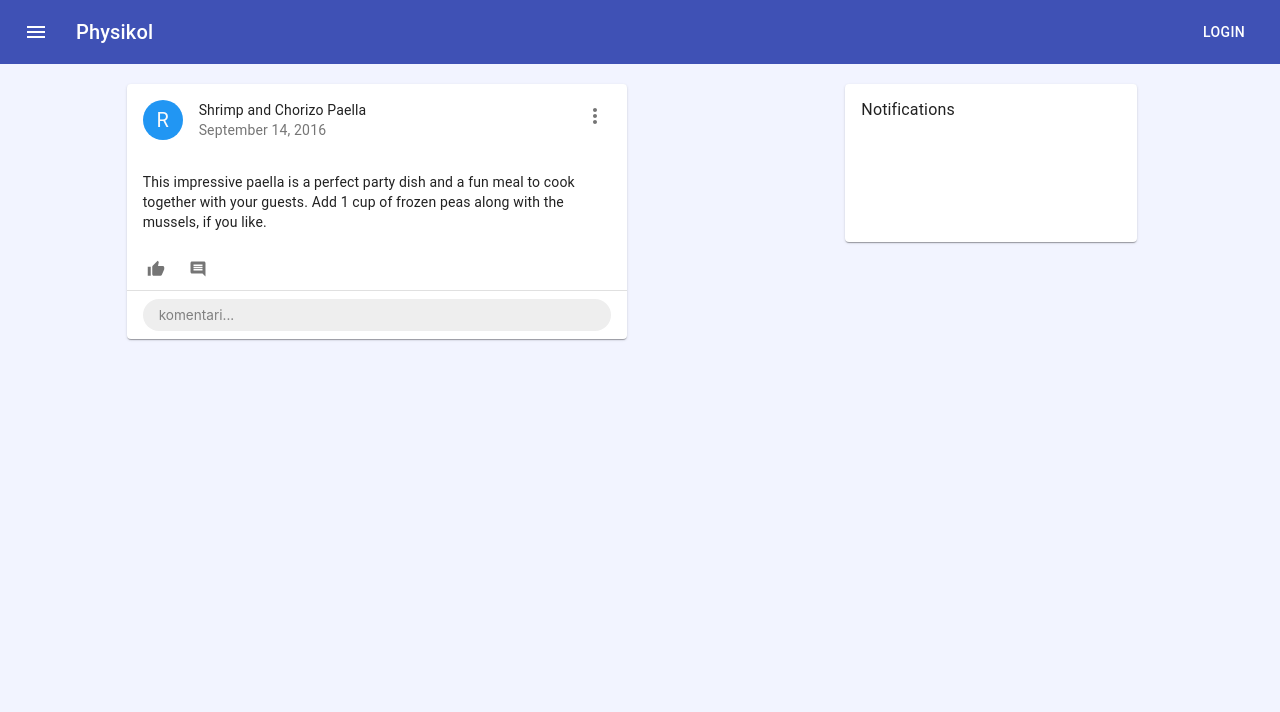
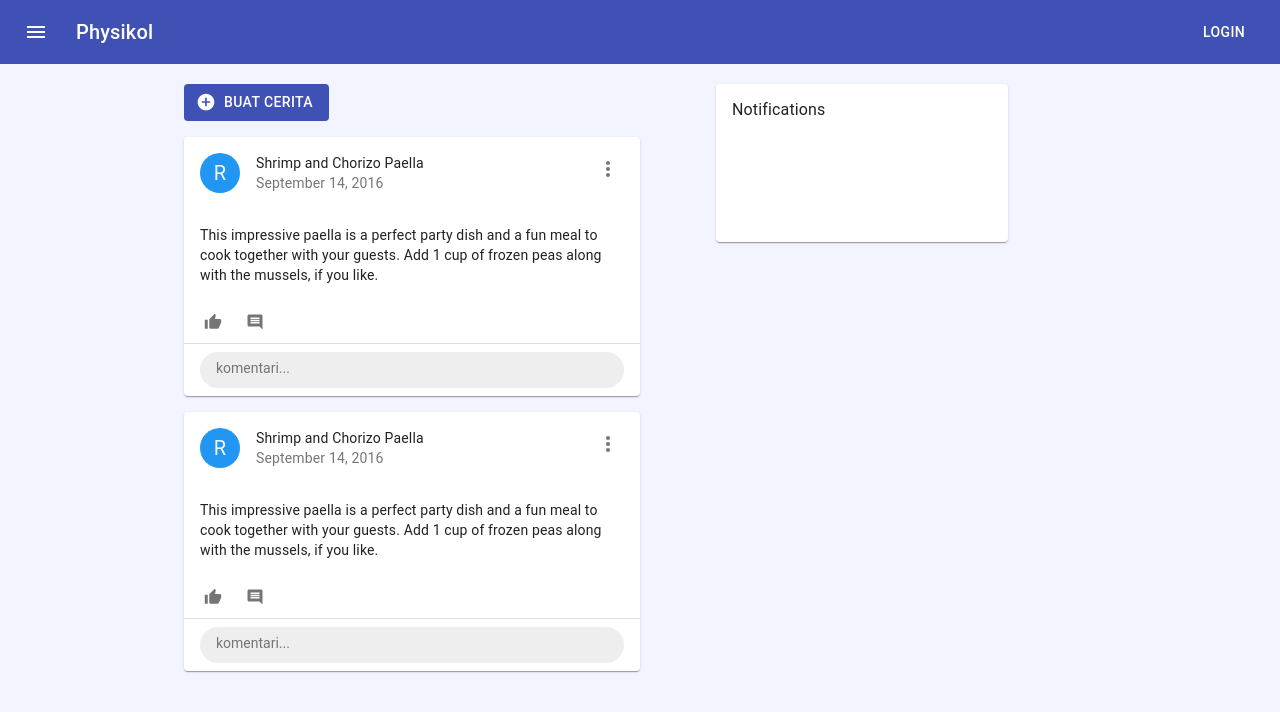
Before and after one commit to FiqriJml/socialmedia-app, a React (Create React App) app: page / in a window 1280 px wide. Shown: the top 712 px of the page. Built offline with nearby package versions, Linux system fonts and the light colour scheme.

Commit message:
Buat commponent CreateStory dengan menggunakan dialog

```diff
--- a/package.json
+++ b/package.json
@@ -11,6 +11,7 @@
     "react": "^16.13.1",
     "react-dom": "^16.13.1",
     "react-scripts": "3.4.1",
+    "react-textarea-autosize": "^8.0.1",
     "typeface-roboto": "0.0.75"
   },
   "scripts": {
--- a/src/App.css
+++ b/src/App.css
@@ -1,10 +1,8 @@
 .editor {
-    border: solid 1px gray;
-    width: 300px;
-    height: 100px;
-    padding: 6px;
-    overflow: scroll;
+    /* width: 100%; */
+      max-width:500;
     font-size: 0.85rem;
+    outline: 0px solid transparent;
   }
   [contenteditable][placeholder]:empty:before {
     content: attr(placeholder);
--- a/src/App.js
+++ b/src/App.js
@@ -5,12 +5,13 @@ import Container from '@material-ui/core/Container';
 import Story from './components/story/Story';
 import Grid from '@material-ui/core/Grid';
 import Notifications from './components/dashboard/Notifications';
+import CreateStory from './components/story/CreateStory';
 
 function App() {
   return (
     <div className="App">
       <Navigation/>
-      <Container >
+      <Container maxWidth="md">
         <br/>
         <Grid
           container
@@ -19,14 +20,14 @@ function App() {
           direction="row"
           style={{ minHeight: '100vh' }}
         >
-          <Grid item xs={1} >
-          </Grid>
-          <Grid item xs={6} >
+          <Grid item xs={12} md={6} >
+            <CreateStory/>
+            <Story/>
             <Story/>
           </Grid>
-          <Grid item xs={1} >
+          <Grid item sm={1} xs={0} >
           </Grid>
-          <Grid item xs={3} >
+          <Grid item xs={12} sm >
             <Notifications/>
           </Grid>
 
--- a/src/components/story/CreateStory.js
+++ b/src/components/story/CreateStory.js
@@ -0,0 +1,72 @@
+import React, { Fragment } from 'react';
+import Button from '@material-ui/core/Button';
+import AddIcon from '@material-ui/icons/AddCircle';
+import Dialog from '@material-ui/core/Dialog';
+import DialogActions from '@material-ui/core/DialogActions';
+import DialogContent from '@material-ui/core/DialogContent';
+import DialogContentText from '@material-ui/core/DialogContentText';
+import DialogTitle from '@material-ui/core/DialogTitle';
+
+import TextArea from 'react-textarea-autosize';
+import { makeStyles } from '@material-ui/core/styles';
+import { grey } from '@material-ui/core/colors';
+import { Divider } from '@material-ui/core';
+
+const useStyles = makeStyles(() => ({
+  root: {
+    width: 800
+  },
+  textarea: {
+    padding: 0,
+    fontSize: 20,
+    fontFamily: '"Roboto", "Helvetica", "Arial", sans-serif',
+    width: '100%',
+    outline: '0px solid transparent',
+    border: 0,
+    resize: 'none !important',
+    backgroundColor: 'transparent',
+  },
+  panelTextarea: {
+    padding: '8px 16px 6px 16px',
+    backgroundColor: grey[50],
+  }
+}))
+
+export default function CreateStory() {
+  const [open, setOpen] = React.useState(false);
+  const classes = useStyles();
+
+  const handleClickOpen = () => {
+    setOpen(true);
+  };
+
+  const handleClose = () => {
+    setOpen(false);
+  };
+  return (
+    <Fragment>
+      <Button onClick={handleClickOpen} disableElevation variant="contained" color="primary" startIcon={<AddIcon />} >
+        Buat Cerita
+      </Button>
+      <Dialog fullWidth open={open} onClose={handleClose} aria-labelledby="form-dialog-title">
+        <DialogTitle id="form-dialog-title">Buat Cerita</DialogTitle>
+        <Divider/>
+        <DialogContent>
+          <br/>
+          <div className={classes.panelTextarea}>
+            <TextArea
+              className={classes.textarea}
+              placeholder="Tulis cerita anda disini...">
+
+            </TextArea>
+          </div>
+        </DialogContent>
+        <DialogActions>
+          <Button variant="contained" onClick={handleClose} color="primary">
+            Kirim
+          </Button>
+        </DialogActions>
+      </Dialog>
+    </Fragment>
+  );
+}
--- a/src/components/story/Story.js
+++ b/src/components/story/Story.js
@@ -14,10 +14,13 @@ import CardActions from '@material-ui/core/CardActions';
 import ThumbUpIcon from '@material-ui/icons/ThumbUp';
 import CommentIcon from '@material-ui/icons/Comment';
 
+import TextareaAutosize from 'react-textarea-autosize';
+
 import Divider from '@material-ui/core/Divider';
 const useStyles = makeStyles((theme) => ({
     root: {
       maxWidth:500,
+      marginTop: 16,
     },
     avatar: {
       backgroundColor: blue[500],
@@ -29,9 +32,14 @@ const useStyles = makeStyles((theme) => ({
       borderRadius: 20,
     },
     comment: {
-      fontSize: '0.85rem',
+      padding: 0,
+      fontSize: '0.875rem',
+      fontFamily: '"Roboto", "Helvetica", "Arial", sans-serif',
       width: '100%',
       outline: '0px solid transparent',
+      border: 0,
+      resize: 'none !important',
+      backgroundColor: 'transparent',
     },
     cardActions: {
       paddingBottom: 0,
@@ -85,7 +93,11 @@ export default function Story() {
         {/* <InputBase
            inputProps={{style: {fontSize: '0.85rem'}}}
            className={classes.comment} placeholder="komentari..."  /> */}
-           <div className={classes.comment} contentEditable placeholder="komentari..."></div>
+           {/* <textarea resize className={classes.comment} contentEditable placeholder="komentari..."></textarea> */}
+           <TextareaAutosize className= {classes.comment}
+            minRows={1}
+            placeholder="komentari..."
+            />
       </form>
     </Card>
   );
```
Also changed, not shown: 1 other file (tests, documents, lock files or other folders).
